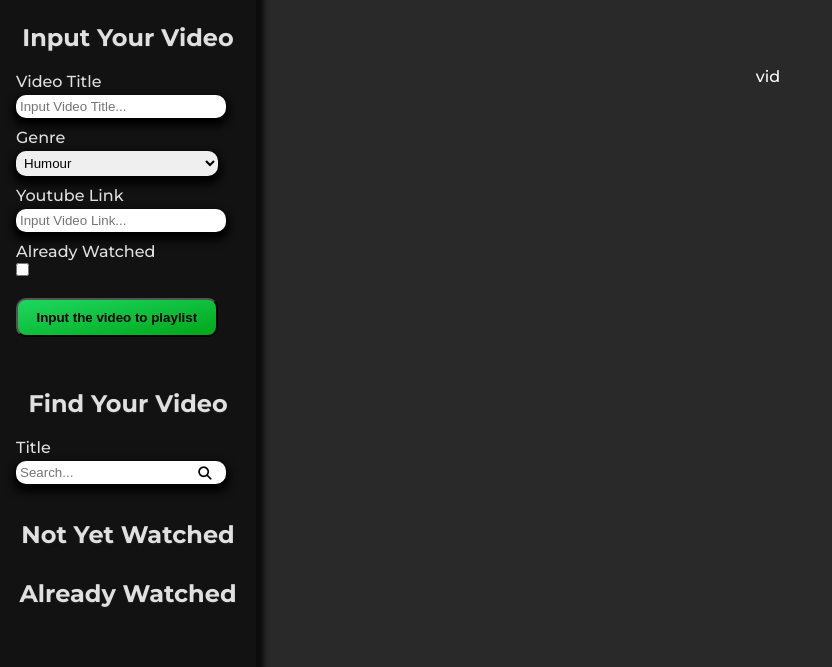
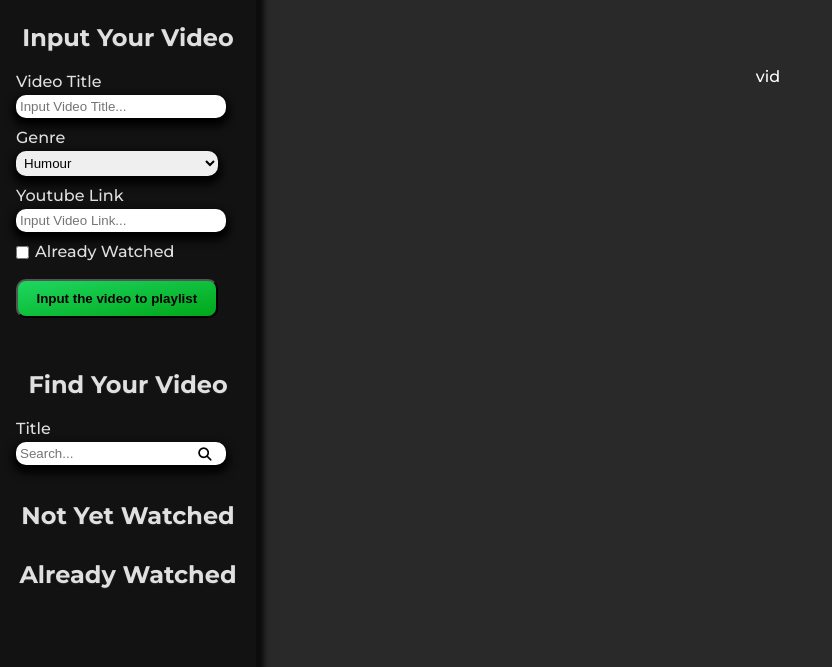
Before and after one commit to Murfidar/P0, a plain HTML site: page index.html in a window 1280 px wide. Shown: the part 133-800 px from the top of the page, without its empty margins (0-832 px from the left). Drawn offline with Linux system fonts and the light colour scheme.

Commit message:
Tambahan style

```diff
--- a/index.html
+++ b/index.html
@@ -42,8 +42,8 @@
                     <input id="inputVideoLink" placeholder="Input Video Link..." type="text" required>
                     </div>
                     <div class="input_inline">
+                    <input id="inputVideoIsComplete" type="checkbox">
                     <label for="inputVideoIsComplete">Already Watched</label>
-                    <input id="inputVideoIsComplete" type="checkbox">
                     </div>
                     <button id="videoSubmit" type="submit">Input the video to playlist</button>
                 </form>
--- a/style/style.css
+++ b/style/style.css
@@ -125,6 +125,17 @@ label {
     outline: none;
 }
 
+.input_inline {
+    display: flex;
+    flex-direction: row;
+}
+.input_inline > input#inputVideoIsComplete {
+    margin-top: 12px;
+}
+.input_inline > label {
+    margin-left: 6px;
+}
+
 #searchVideo {
     position: relative;
 }
```
